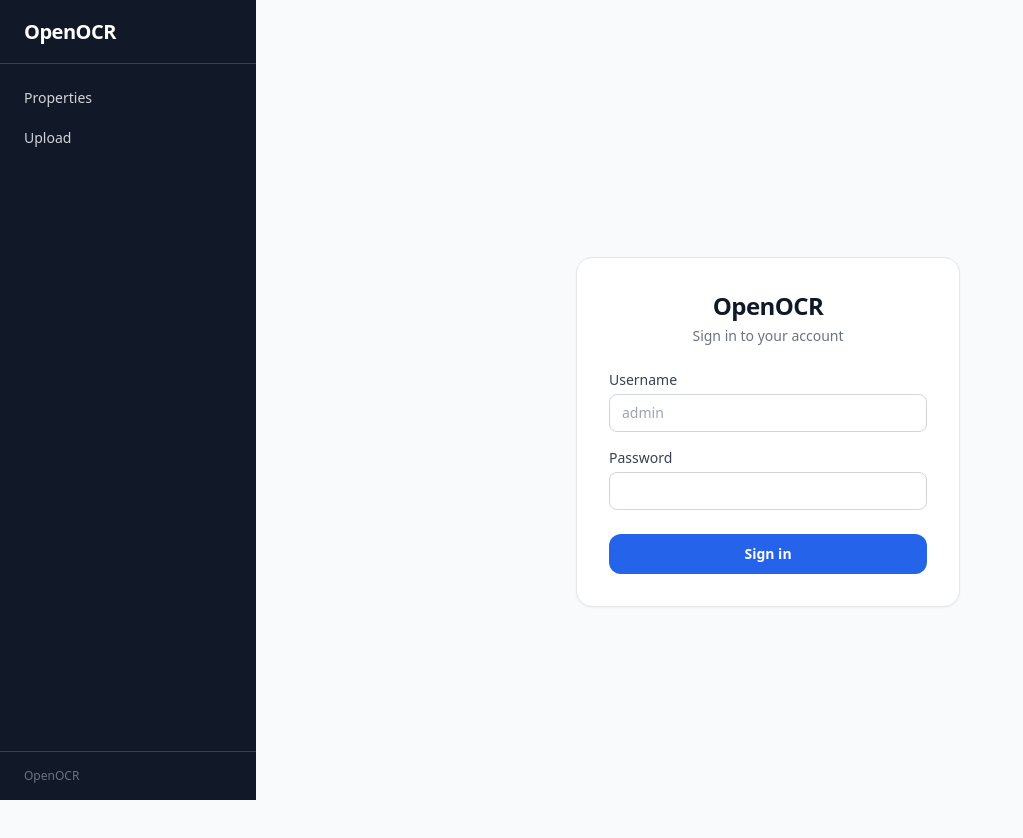
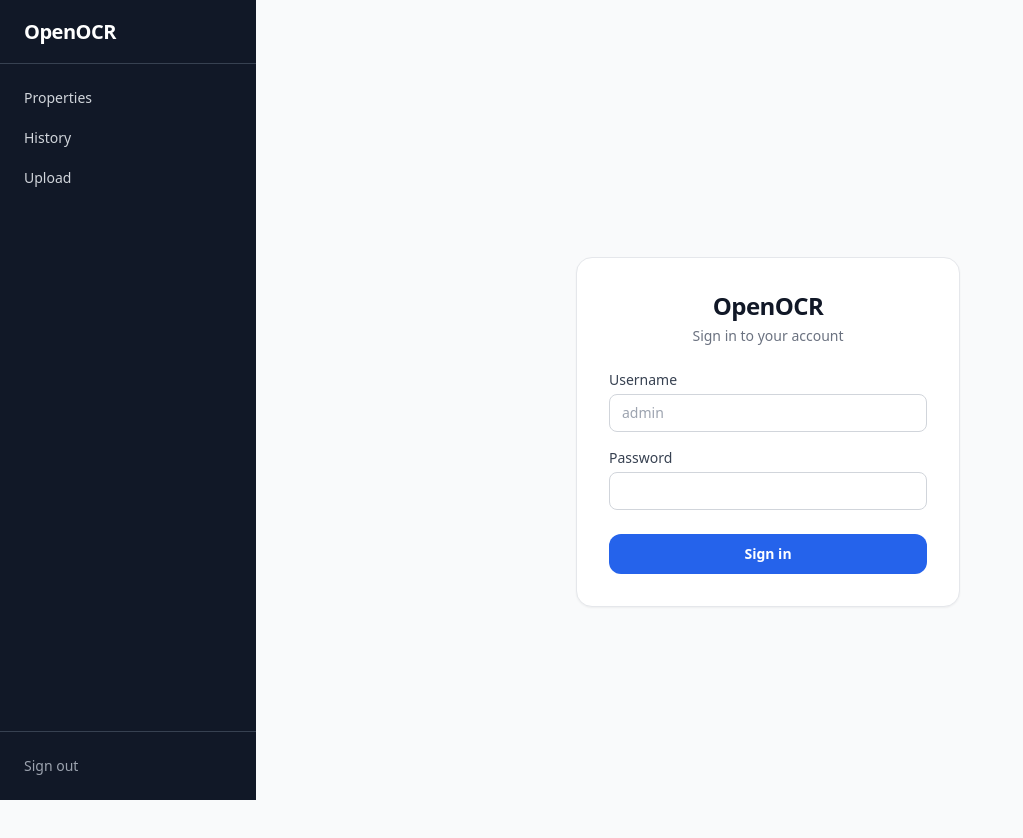
Before and after one commit to lorenzo9616/netPortfolio, a Next.js app in the folder frontend/: page /login in a window 1280 px wide. Shown: the top 838 px of the page, without its empty margins (0-1023 px from the left). Built offline with nearby package versions, Linux system fonts and the light colour scheme; no server answers.

Commit message:
feat: add Sign Out button and History nav link to Sidebar

```diff
--- a/frontend/src/components/Sidebar.tsx
+++ b/frontend/src/components/Sidebar.tsx
@@ -1,7 +1,8 @@
 'use client';
 
 import Link from 'next/link';
-import { usePathname } from 'next/navigation';
+import { usePathname, useRouter } from 'next/navigation';
+import { clearToken } from '@/lib/auth';
 
 interface NavItem {
   label: string;
@@ -10,22 +11,26 @@ interface NavItem {
 
 const NAV_ITEMS: NavItem[] = [
   { label: 'Properties', href: '/properties' },
-  { label: 'Upload', href: '/upload' },
+  { label: 'History',    href: '/history' },
+  { label: 'Upload',     href: '/upload' },
 ];
 
 export default function Sidebar() {
   const pathname = usePathname();
+  const router   = useRouter();
+
+  function handleSignOut() {
+    clearToken();
+    router.push('/login');
+    router.refresh();
+  }
 
   return (
     <aside className="flex h-screen w-64 flex-col bg-gray-900 text-white">
-      {/* Logo / Title */}
       <div className="flex h-16 items-center border-b border-gray-700 px-6">
-        <span className="text-xl font-bold tracking-tight text-white">
-          OpenOCR
-        </span>
+        <span className="text-xl font-bold tracking-tight text-white">OpenOCR</span>
       </div>
 
-      {/* Navigation */}
       <nav className="flex-1 overflow-y-auto px-3 py-4">
         <ul className="space-y-1">
           {NAV_ITEMS.map((item) => {
@@ -49,9 +54,14 @@ export default function Sidebar() {
         </ul>
       </nav>
 
-      {/* Footer */}
-      <div className="border-t border-gray-700 px-6 py-4">
-        <p className="text-xs text-gray-500">OpenOCR</p>
+      <div className="border-t border-gray-700 px-3 py-4">
+        <button
+          type="button"
+          onClick={handleSignOut}
+          className="w-full rounded-lg px-3 py-2 text-left text-sm font-medium text-gray-400 transition-colors hover:bg-gray-800 hover:text-white focus:outline-none focus:ring-2 focus:ring-blue-500"
+        >
+          Sign out
+        </button>
       </div>
     </aside>
   );
```
